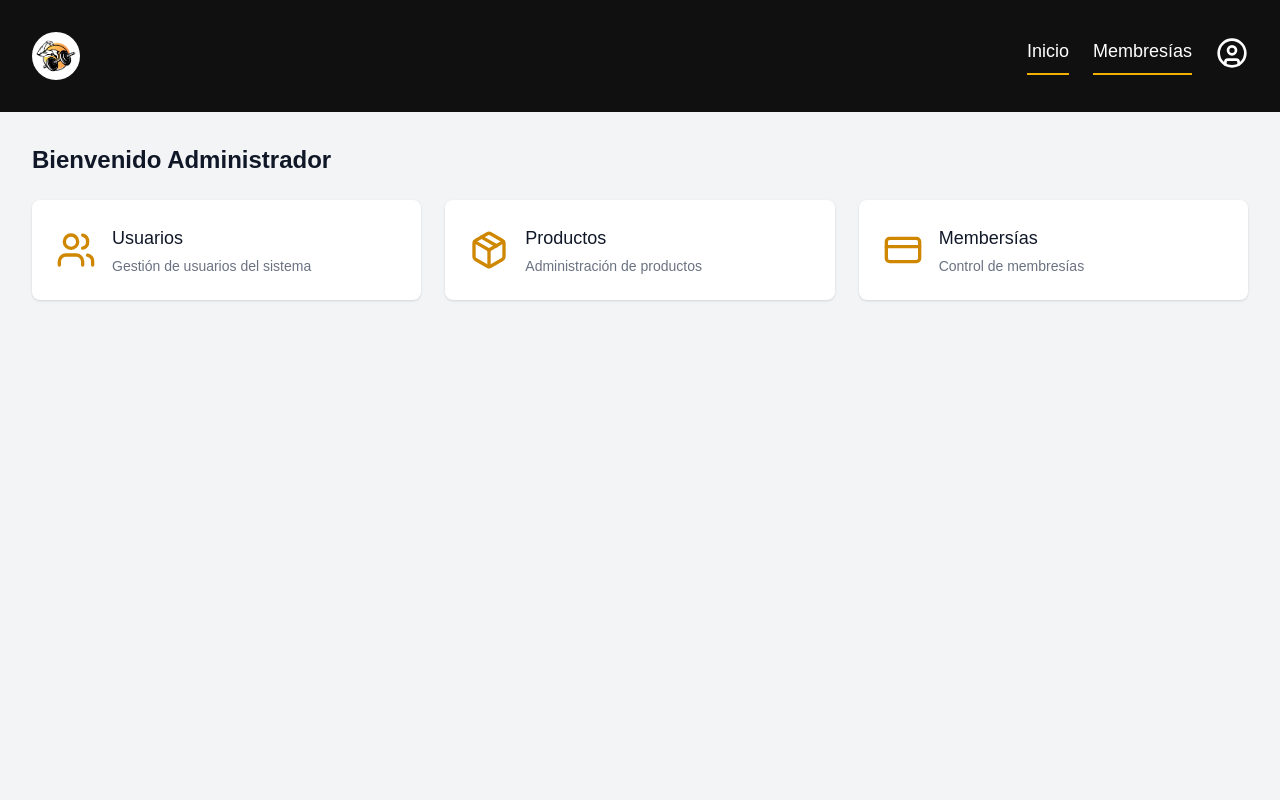
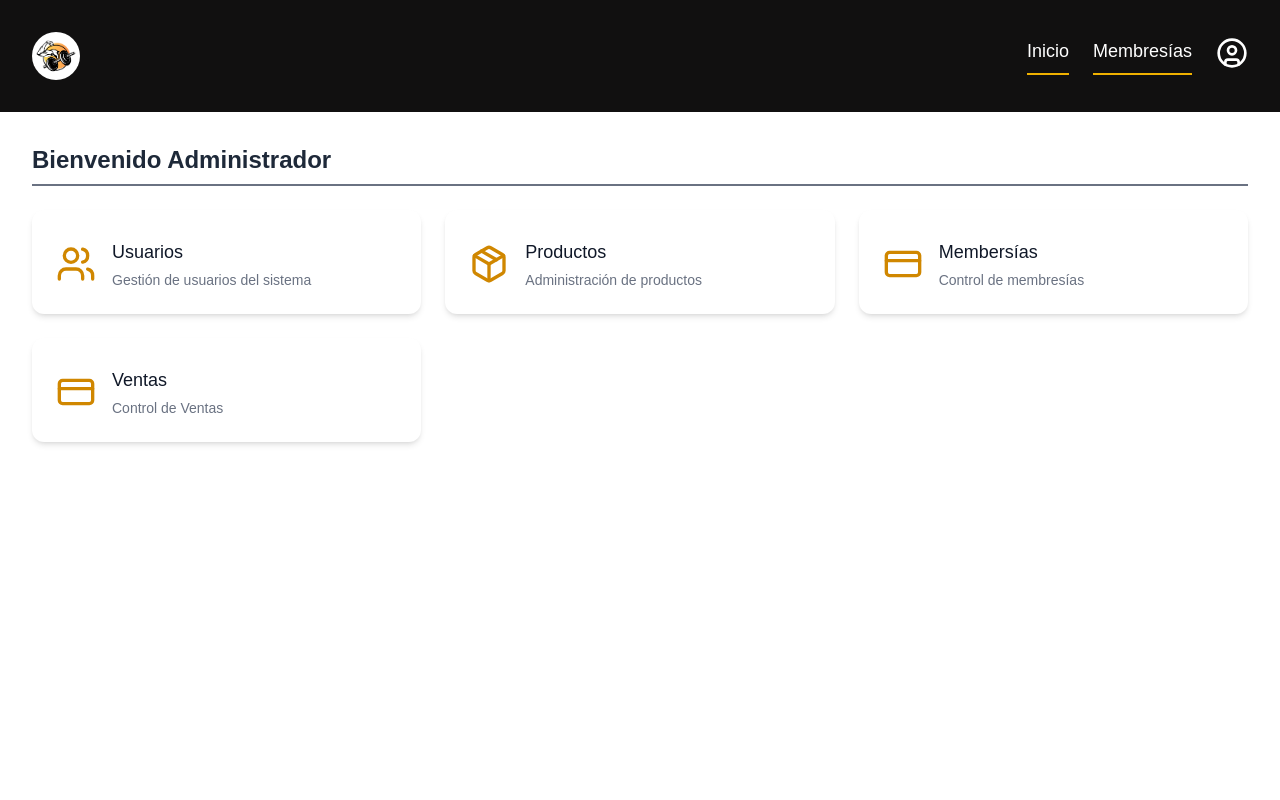
Before and after one commit to KionBreadley01/gymgg-front, a Next.js app: page /dashboard in a window 1280 px wide. Shown: the top 800 px of the page. Built offline with nearby package versions, Linux system fonts and the light colour scheme.

Commit message:
megore el diseño del panel del administrador

```diff
--- a/app/dashboard/page.tsx
+++ b/app/dashboard/page.tsx
@@ -1,70 +1,57 @@
 // app/dashboard/page.tsx
 import Link from 'next/link';
-import { UserCircle, Package, Users, CreditCard } from 'lucide-react';
+import { Users, Package, CreditCard } from 'lucide-react';
 
 export default function AdminDashboard() {
   return (
-    <div className="min-h-screen bg-gray-100">
-      {/* Barra de navegación superior }
-      <nav className="bg-white shadow-sm">
-        <div className="max-w-7xl mx-auto px-4 sm:px-6 lg:px-8">
-          <div className="flex justify-between h-16">
-            <div className="flex items-center">
-              <h1 className="text-xl font-bold text-gray-900">GymsGG <span className="text-yellow-600">Admin</span></h1>
-            </div>
-            <div className="flex space-x-8">
-              <Link href="#" className="text-gray-900 border-b-2 border-yellow-500 px-1 pt-1 text-sm font-medium">
-                Inicio
-              </Link>
-              <Link href="#" className="text-gray-500 hover:text-gray-700 px-1 pt-1 text-sm font-medium">
-                Users
-              </Link>
-              <Link href="#" className="text-gray-500 hover:text-gray-700 px-1 pt-1 text-sm font-medium">
-                Productos
-              </Link>
-              <Link href="#" className="text-gray-500 hover:text-gray-700 px-1 pt-1 text-sm font-medium">
-                Membersías
-              </Link>
-            </div>
-          </div>
-        </div>
-      </nav>
-
-      {/* Contenido principal */}
+    <div className="min-h-screen bg-white text-black">
       <main className="max-w-7xl mx-auto px-4 sm:px-6 lg:px-8 py-8">
-        <h2 className="text-2xl font-bold text-gray-900 mb-6">Bienvenido Administrador</h2>
+        <h2 className="text-2xl font-bold text-gray-800 border-b-2 border-gray-500 pb-2 mb-6">
+          Bienvenido Administrador
+        </h2>
 
         {/* Tarjetas de módulos */}
         <div className="grid grid-cols-1 md:grid-cols-3 gap-6">
-          <Link href="#" className="bg-white overflow-hidden shadow rounded-lg hover:shadow-md transition">
-            <div className="px-4 py-5 sm:p-6 flex items-center">
-              <Users className="h-10 w-10 text-yellow-600 mr-4" />
-              <div>
-                <h3 className="text-lg font-medium text-gray-900">Usuarios</h3>
-                <p className="mt-1 text-sm text-gray-500">Gestión de usuarios del sistema</p>
+          {[
+            {
+              href: '#',
+              title: 'Usuarios',
+              icon: <Users className="h-10 w-10 text-yellow-600 mr-4 border-gray-600" />,
+              description: 'Gestión de usuarios del sistema',
+            },
+            {
+              href: '#',
+              title: 'Productos',
+              icon: <Package className="h-10 w-10 text-yellow-600 mr-4" />,
+              description: 'Administración de productos',
+            },
+            {
+              href: '#',
+              title: 'Membersías',
+              icon: <CreditCard className="h-10 w-10 text-yellow-600 mr-4" />,
+              description: 'Control de membresías',
+            },
+            {
+              href: '#',
+              title: 'Ventas',
+              icon: <CreditCard className="h-10 w-10 text-yellow-600 mr-4" />,
+              description: 'Control de Ventas',
+            },
+          ].map(({ href, title, icon, description }) => (
+            <Link
+              href={href}
+              key={title}
+              className="bg-white overflow-hidden rounded-xl shadow-md hover:shadow-xl transition w-full max-w-md border-t-4 border-transparent hover:bg-yellow-400"
+            >
+              <div className="px-4 py-5 sm:p-6 flex items-center">
+                {icon}
+                <div>
+                  <h3 className="text-lg font-medium text-gray-900">{title}</h3>
+                  <p className="mt-1 text-sm text-gray-500">{description}</p>
+                </div>
               </div>
-            </div>
-          </Link>
-
-          <Link href="#" className="bg-white overflow-hidden shadow rounded-lg hover:shadow-md transition">
-            <div className="px-4 py-5 sm:p-6 flex items-center">
-              <Package className="h-10 w-10 text-yellow-600 mr-4" />
-              <div>
-                <h3 className="text-lg font-medium text-gray-900">Productos</h3>
-                <p className="mt-1 text-sm text-gray-500">Administración de productos</p>
-              </div>
-            </div>
-          </Link>
-
-          <Link href="#" className="bg-white overflow-hidden shadow rounded-lg hover:shadow-md transition">
-            <div className="px-4 py-5 sm:p-6 flex items-center">
-              <CreditCard className="h-10 w-10 text-yellow-600 mr-4" />
-              <div>
-                <h3 className="text-lg font-medium text-gray-900">Membersías</h3>
-                <p className="mt-1 text-sm text-gray-500">Control de membresías</p>
-              </div>
-            </div>
-          </Link>
+            </Link>
+          ))}
         </div>
       </main>
     </div>
```
